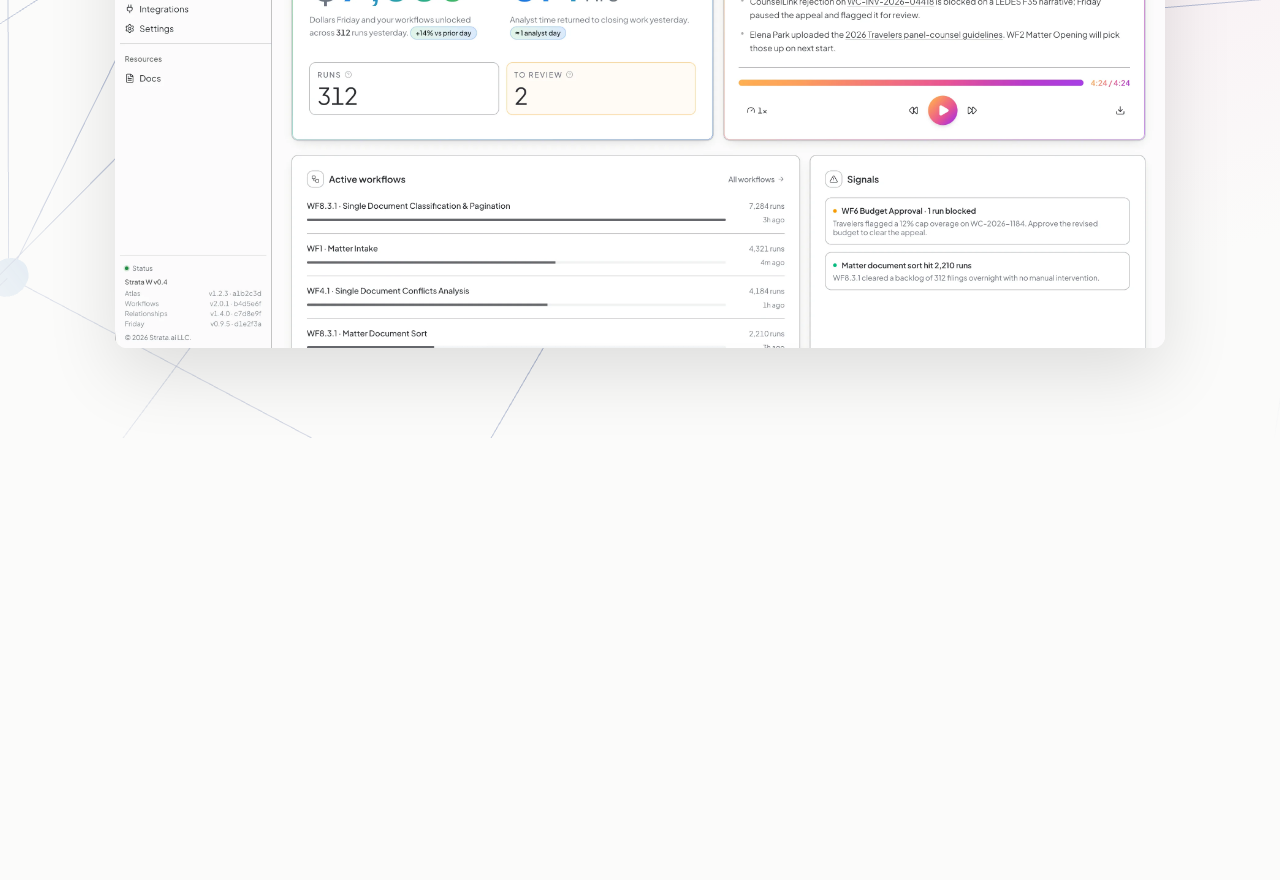
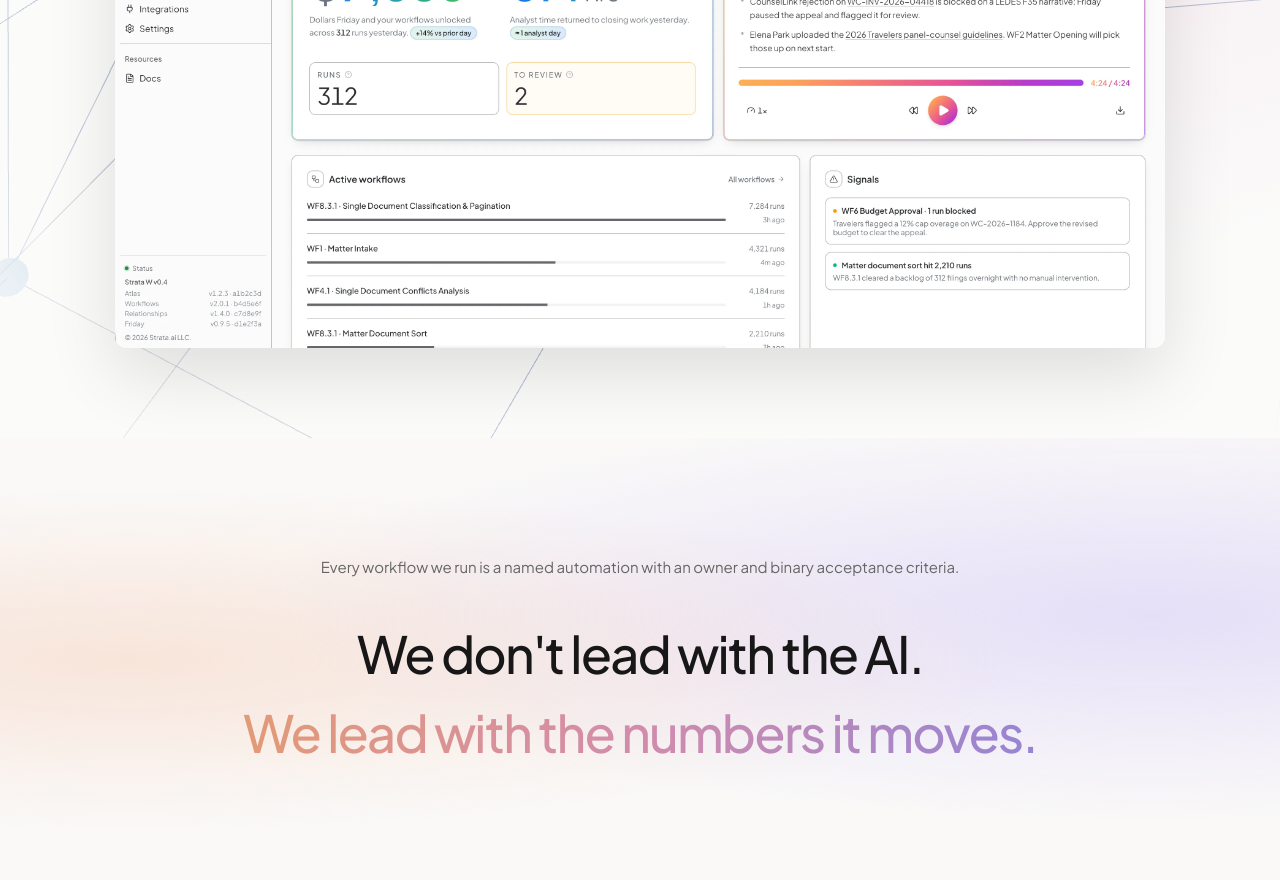
Before and after one commit to forfrags/Exercici004_Strata, a plain HTML site: page index.html in a window 1280 px wide. Shown: the part 915-1795 px from the top of the page. Before the commit the page ends 1353 px from the top, so only its background shows below. Drawn offline with Linux system fonts and the light colour scheme; animation ran at ten frames a second.

Commit message:
V1.2
commit 5	Añadiremos una franja informativa debajo del Hero, con su texto y estilos.

```diff
--- a/estilos.css
+++ b/estilos.css
@@ -51,7 +51,7 @@ img {
     font-family: 'JetBrains Mono', monospace;
 }
 
-/* HEADER */
+/* HEADER PROVISIONAL */
 
 .header {
     position: sticky;
@@ -103,7 +103,6 @@ img {
     isolation: isolate;
     overflow: hidden;
     padding: 110px 0 90px;
-
     background:
         radial-gradient(
             ellipse at 80% 15%,
@@ -207,26 +206,75 @@ img {
     inset: 0;
     z-index: 0;
     pointer-events: none;
-
     -webkit-mask-image:
-        radial-gradient(
-            ellipse,
-            #000 60%,
-            transparent 100%
-        );
-
+        radial-gradient(ellipse, #000 60%, transparent 100%);
     mask-image:
-        radial-gradient(
-            ellipse,
-            #000 60%,
-            transparent 100%
-        );
+        radial-gradient(ellipse, #000 60%, transparent 100%);
 }
 
 .hero-graph canvas {
     display: block;
     background: transparent;
     pointer-events: none;
+}
+
+/* COMMIT 5 - FRANJA DE MENSAJE */
+
+.franja-mensaje {
+    position: relative;
+    overflow: hidden;
+    padding: 115px 0;
+    text-align: center;
+
+    background:
+        radial-gradient(
+            ellipse at 10% 50%,
+            rgba(244, 191, 162, 0.35),
+            transparent 55%
+        ),
+        radial-gradient(
+            ellipse at 90% 40%,
+            rgba(194, 180, 248, 0.38),
+            transparent 55%
+        ),
+        #faf9f8;
+}
+
+.mensaje-contenido {
+    position: relative;
+    z-index: 1;
+    max-width: 1000px;
+}
+
+.mensaje-superior {
+    max-width: 700px;
+    margin: 0 auto 40px;
+    font-size: 15px;
+    line-height: 1.8;
+    color: #666666;
+}
+
+.franja-mensaje h2 {
+    max-width: 900px;
+    margin: 0 auto;
+    font-size: clamp(30px, 4vw, 54px);
+    line-height: 1.3;
+    letter-spacing: -1.8px;
+    font-weight: 500;
+}
+
+.franja-mensaje h2 span {
+    display: block;
+    margin-top: 12px;
+    background: linear-gradient(
+        90deg,
+        #e59c70,
+        #d28cac,
+        #8e83d9
+    );
+    -webkit-background-clip: text;
+    background-clip: text;
+    color: transparent;
 }
 
 /* RESPONSIVE */
@@ -296,12 +344,25 @@ img {
     .hero-imagen {
         margin-top: 55px;
     }
+
+    .franja-mensaje {
+        padding: 75px 0;
+    }
+
+    .mensaje-superior {
+        font-size: 13px;
+        margin-bottom: 30px;
+    }
+
+    .franja-mensaje h2 {
+        font-size: 32px;
+        line-height: 1.35;
+        letter-spacing: -1px;
+    }
 }
 
 @media (prefers-reduced-motion: reduce) {
-
     .hero-graph {
         display: none !important;
     }
-
 }
--- a/index.html
+++ b/index.html
@@ -6,7 +6,6 @@
     <meta charset="UTF-8">
     <meta name="viewport" content="width=device-width, initial-scale=1">
     <title>Strata — Exercici004</title>
-
     <link rel="icon" href="assets/img/strata-icon.svg" type="image/svg+xml">
     <link rel="stylesheet" href="assets/fonts/fonts.css">
     <link rel="stylesheet" href="estilos.css">
@@ -41,20 +40,16 @@
     <main>
 
         <section class="hero" id="inicio">
-
             <div class="container">
 
                 <div class="hero-contenido">
 
-                    <img
-                        class="hero-simbolo"
-                        src="assets/img/strata-icon.svg"
-                        alt="Strata icon"
-                    >
+                    <img class="hero-simbolo"
+                         src="assets/img/strata-icon.svg"
+                         alt="Strata icon">
 
                     <h1>
-                        The work your firm
-                        doesn't bill for,
+                        The work your firm doesn't bill for,
                         <span>done.</span>
                     </h1>
 
@@ -66,7 +61,6 @@
                     </p>
 
                     <div class="hero-botones">
-
                         <a href="#get-started" class="hero-demo">
                             Book a Demo
                         </a>
@@ -74,19 +68,38 @@
                         <a href="#platform" class="hero-platform">
                             See the platform →
                         </a>
-
                     </div>
 
                 </div>
 
                 <div class="hero-imagen">
+                    <img src="assets/img/nexus-screenshot.webp"
+                         alt="Strata Nexus dashboard">
+                </div>
 
-                    <img
-                        src="assets/img/nexus-screenshot.webp"
-                        alt="Strata Nexus dashboard"
-                    >
+            </div>
+        </section>
 
-                </div>
+        <!-- COMMIT 4: PLATFORM -->
+        <!-- Tu compañero añadirá aquí su sección Platform -->
+
+
+        <!-- COMMIT 5: FRANJA DE MENSAJE -->
+
+        <section class="franja-mensaje" id="mensaje">
+
+            <div class="container mensaje-contenido">
+
+                <p class="mensaje-superior">
+                    Every workflow we run is a named
+                    automation with an owner and binary
+                    acceptance criteria.
+                </p>
+
+                <h2>
+                    We don't lead with the AI.
+                    <span>We lead with the numbers it moves.</span>
+                </h2>
 
             </div>
 
```
